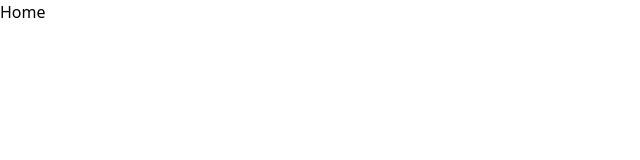
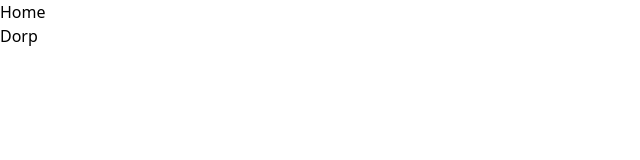
Before and after one commit to TerranKartikTellus/dope, a Next.js app: page / in a window 1280 px wide. Shown: the top 160 px of the page, without its empty margins (0-640 px from the left). Built offline with nearby package versions, Linux system fonts and the light colour scheme.

Commit message:
link added

```diff
--- a/pages/index.js
+++ b/pages/index.js
@@ -1,7 +1,12 @@
+import Link from "next/link";
 
 export default function Home() {
 
   return (
-    <div>Home</div>
+    <div>
+      <div>Home</div>
+      <div><Link href="/drop">Dorp</Link></div>
+    </div>
+
   )
 }
```
